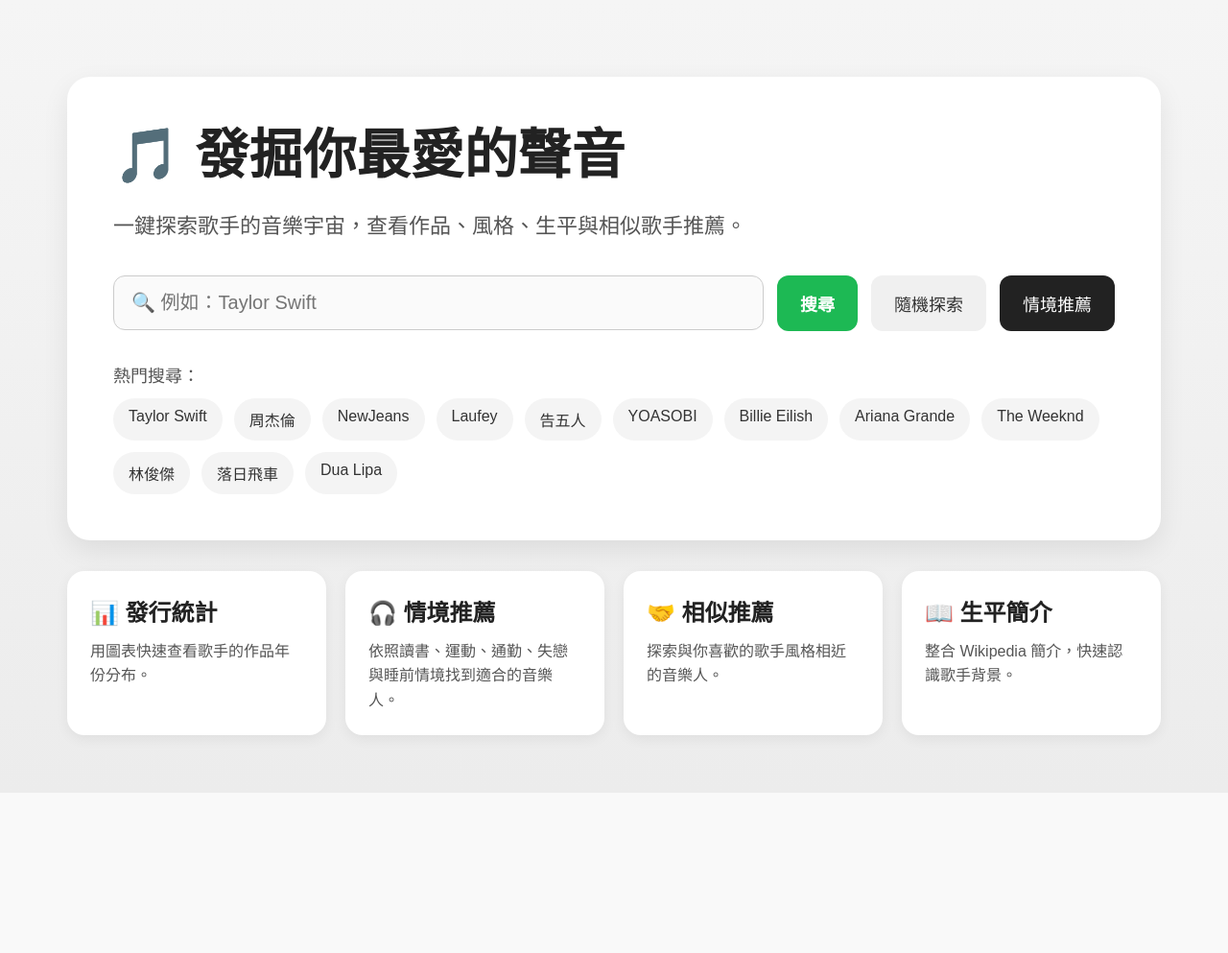
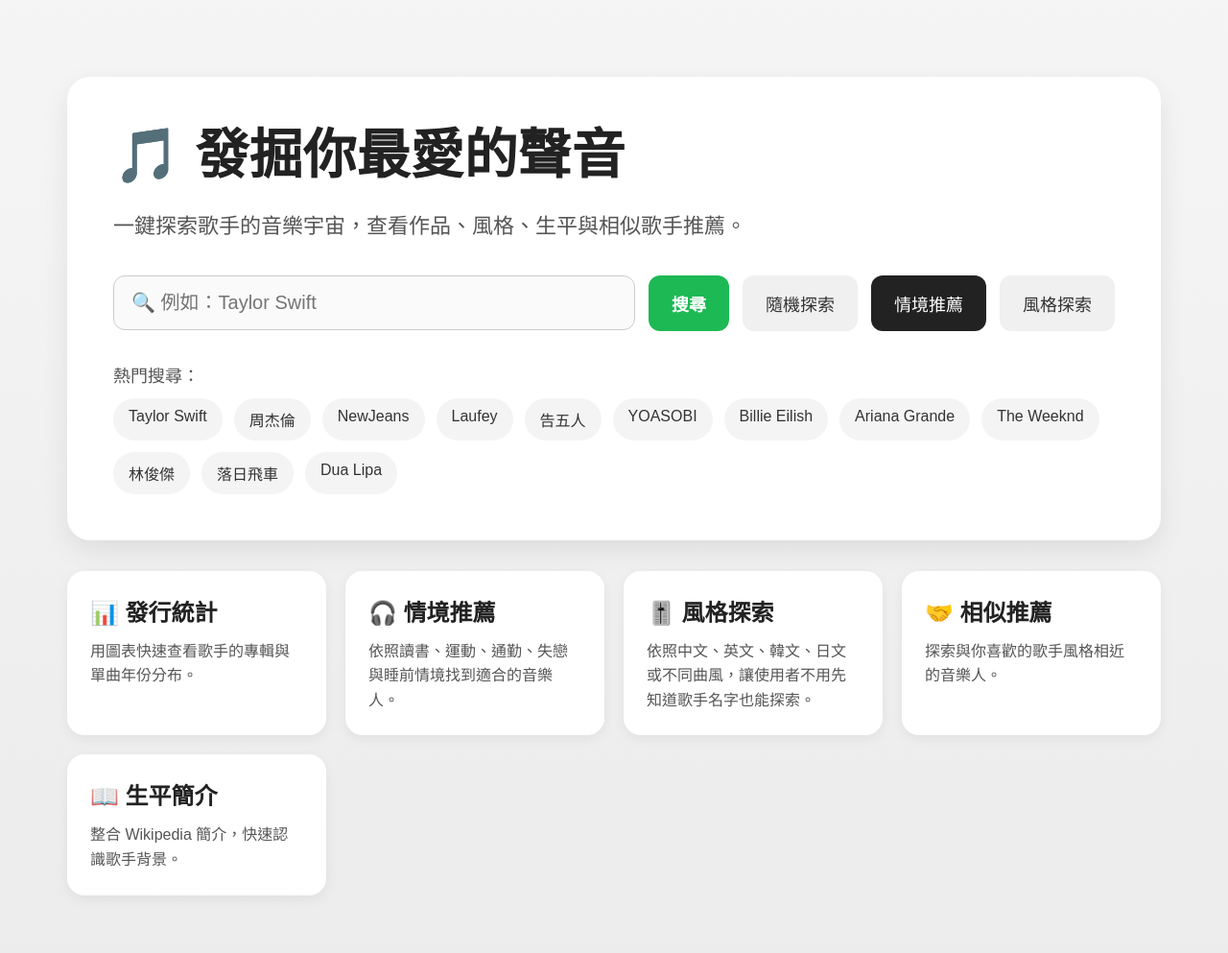
Before and after one commit to rong-kevin/my-first-python-project, a Flask app: page / in a window 1280 px wide. Shown: the whole page at 96% size. Before the commit the page ends 826 px from the top, so only its background shows below. Run offline with Flask 3, Linux system fonts and the light colour scheme.

Commit message:
在首頁加入風格探索入口

```diff
--- a/templates/index.html
+++ b/templates/index.html
@@ -19,6 +19,7 @@
                     <button type="submit" id="searchButton">搜尋</button>
                     <a href="/random" class="secondary-btn artist-loading-link">隨機探索</a>
                     <a href="/mood" class="secondary-btn mood-btn">情境推薦</a>
+                    <a href="/discover" class="secondary-btn discover-btn">風格探索</a>
                 </form>
 
                 <div class="loading-panel" id="loadingPanel">
@@ -47,11 +48,15 @@
             <div class="features">
                 <div class="feature-card">
                     <h3>📊 發行統計</h3>
-                    <p>用圖表快速查看歌手的作品年份分布。</p>
+                    <p>用圖表快速查看歌手的專輯與單曲年份分布。</p>
                 </div>
                 <div class="feature-card">
                     <h3>🎧 情境推薦</h3>
                     <p>依照讀書、運動、通勤、失戀與睡前情境找到適合的音樂人。</p>
+                </div>
+                <div class="feature-card">
+                    <h3>🎚️ 風格探索</h3>
+                    <p>依照中文、英文、韓文、日文或不同曲風，讓使用者不用先知道歌手名字也能探索。</p>
                 </div>
                 <div class="feature-card">
                     <h3>🤝 相似推薦</h3>
```
